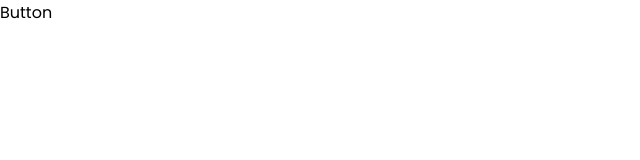
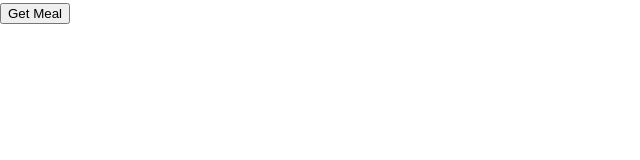
Before and after one commit to mateus2a/random-meal-generator, a React (Create React App) app: page / in a window 1280 px wide. Shown: the top 160 px of the page, without its empty margins (0-640 px from the left). Built offline with nearby package versions, Linux system fonts and the light colour scheme.

Commit message:
chore: create button input

```diff
--- a/src/components/Button/index.jsx
+++ b/src/components/Button/index.jsx
@@ -1,7 +1,11 @@
 import React from "react";
 
 function Button() {
-  return <div>Button</div>;
+  return (
+    <div className="header-generator">
+      <button type="submit">Get Meal</button>
+    </div>
+  );
 }
 
 export default Button;
```
